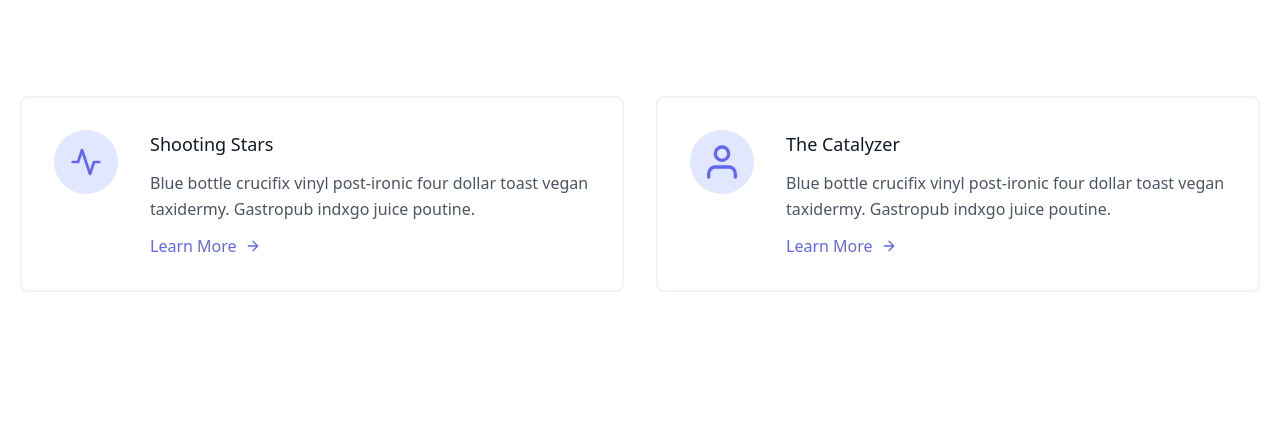
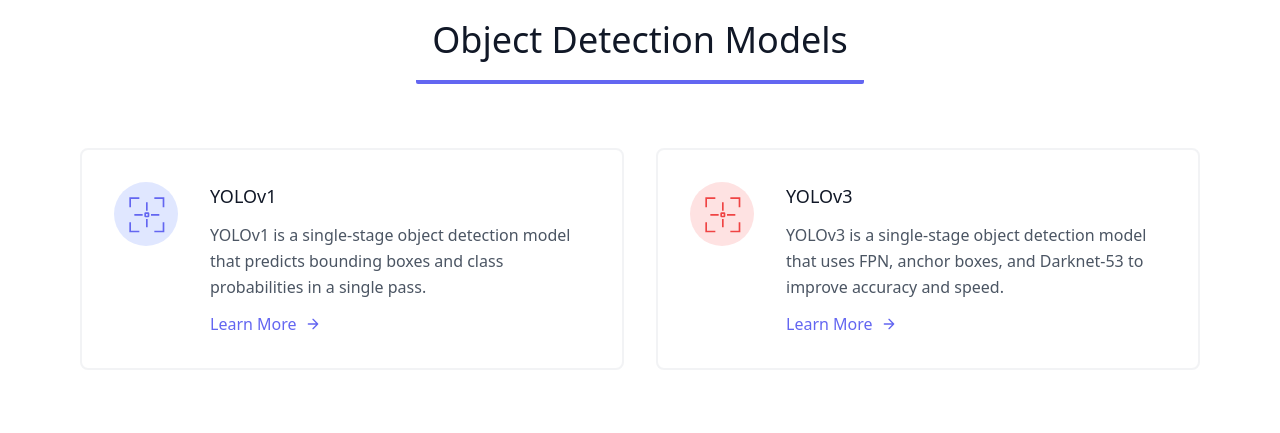
Before and after one commit to Nifdi01/object-hunter, a Django app: page /models/ in a window 1280 px wide. Shown: the part 80-513 px from the top of the page. Run offline with Django 4.2, Linux system fonts and the light colour scheme; some libraries are stand-ins or nearby versions.

Commit message:
OHGB-1: Added models to the model_list [front only]

```diff
--- a/objecthunter/account/templates/account/landing_page.html
+++ b/objecthunter/account/templates/account/landing_page.html
@@ -102,8 +102,7 @@
           class="ml-4 inline-flex text-gray-700 bg-gray-100 border-0 py-2 px-6 focus:outline-none hover:bg-gray-200 rounded text-lg">Login</a>
         {%else%}
         <a href="{% url 'model_list' %}"
-          class="inline-flex text-white bg-indigo-500 border-0 py-2 px-6 focus:outline-none hover:bg-indigo-600 rounded text-lg">Start
-          using the model</a>
+          class="inline-flex text-white bg-indigo-500 border-0 py-2 px-6 focus:outline-none hover:bg-indigo-600 rounded text-lg">Explore Models</a>
         {% endif %}
       </div>
     </div>
--- a/objecthunter/models/templates/models/model_list.html
+++ b/objecthunter/models/templates/models/model_list.html
@@ -2,21 +2,30 @@
 {% block title %}Models{% endblock title %}
 
 {% block content %}
+<div class='container text-center mt-5'>
+    <div class="inline-block px-4 border-b-4 border-indigo-500 rounded-sm">
+        <h1 class="title-font sm:text-4xl text-3xl pb-5 font-medium text-gray-900">Object Detection Models</h1>
+    </div>
+</div>
 <section class="text-gray-600 body-font">
-    <div class="container px-5 py-24 mx-auto flex flex-wrap">
+    <div class="container px-20 py-16 mx-auto flex flex-wrap">
         <div class="flex flex-wrap -m-4">
             <div class="p-4 lg:w-1/2 md:w-full">
                 <div class="flex border-2 rounded-lg border-gray-200 border-opacity-50 p-8 sm:flex-row flex-col">
-            <div class="w-16 h-16 sm:mr-8 sm:mb-0 mb-4 inline-flex items-center justify-center rounded-full bg-indigo-100 text-indigo-500 flex-shrink-0">
-              <svg fill="none" stroke="currentColor" stroke-linecap="round" stroke-linejoin="round" stroke-width="2" class="w-8 h-8" viewBox="0 0 24 24">
-                <path d="M22 12h-4l-3 9L9 3l-3 9H2"></path>
+                    <a href='#' class="group transition ease-in-out delay-150 duration-200 w-16 h-16 sm:mr-8 sm:mb-0 mb-4 inline-flex items-center justify-center rounded-full bg-indigo-100 text-indigo-500 flex-shrink-0 hover:bg-indigo-500 hover:text-white">
+                        <svg class='transition ease-in-out delay-150 duration-200 stroke-inherit group-hover:fill-white fill-indigo-500' stroke-linecap="round" width="40" height="40" viewBox="0 0 24 24" xmlns="http://www.w3.org/2000/svg">
+                            <path
+                                d="M2 17h1v5h5v1H2zm21 0h-1v5h-5v1h6zM3 3h5V2H2v6h1zm20-1h-6v1h5v5h1zm-9.75 12h-1.5a.75.75 0 0 1-.75-.75v-1.5a.75.75 0 0 1 .75-.75h1.5a.75.75 0 0 1 .75.75v1.5a.75.75 0 0 1-.75.75zM13 12h-1v1h1zm7 0h-5v1h5zm-10 0H5v1h5zm3 8v-5h-1v5zm-1-10h1V5h-1z" />
+                            <path fill="none" d="M0 0h24v24H0z" />
                         </svg>
-            </div>
+                    </a>
                     <div class="flex-grow">
-              <h2 class="text-gray-900 text-lg title-font font-medium mb-3">Shooting Stars</h2>
-              <p class="leading-relaxed text-base">Blue bottle crucifix vinyl post-ironic four dollar toast vegan taxidermy. Gastropub indxgo juice poutine.</p>
-              <a class="mt-3 text-indigo-500 inline-flex items-center">Learn More
-                <svg fill="none" stroke="currentColor" stroke-linecap="round" stroke-linejoin="round" stroke-width="2" class="w-4 h-4 ml-2" viewBox="0 0 24 24">
+                        <h2 class="text-gray-900 text-lg title-font font-medium mb-3">YOLOv1</h2>
+                        <p class="leading-relaxed text-base">YOLOv1 is a single-stage object detection model that
+                            predicts bounding boxes and class probabilities in a single pass.</p>
+                        <a href='#' class="transition ease-in-out delay-150 hover:scale-110 mt-3 text-indigo-500 inline-flex items-center hover:text-indigo-800 duration-200">Learn More
+                            <svg fill="none" stroke="currentColor" stroke-linecap="round" stroke-linejoin="round"
+                                stroke-width="2" class="w-4 h-4 ml-2" viewBox="0 0 24 24">
                                 <path d="M5 12h14M12 5l7 7-7 7"></path>
                             </svg>
                         </a>
@@ -25,17 +34,20 @@
             </div>
             <div class="p-4 lg:w-1/2 md:w-full">
                 <div class="flex border-2 rounded-lg border-gray-200 border-opacity-50 p-8 sm:flex-row flex-col">
-            <div class="w-16 h-16 sm:mr-8 sm:mb-0 mb-4 inline-flex items-center justify-center rounded-full bg-indigo-100 text-indigo-500 flex-shrink-0">
-              <svg fill="none" stroke="currentColor" stroke-linecap="round" stroke-linejoin="round" stroke-width="2" class="w-10 h-10" viewBox="0 0 24 24">
-                <path d="M20 21v-2a4 4 0 00-4-4H8a4 4 0 00-4 4v2"></path>
-                <circle cx="12" cy="7" r="4"></circle>
+                    <a href="#" class="group transition ease-in-out delay-150 duration-200 hover:bg-red-500 w-16 h-16 sm:mr-8 sm:mb-0 mb-4 inline-flex items-center justify-center rounded-full bg-red-100 text-indigo-500 flex-shrink-0">
+                        <svg class='transition ease-in-out delay-150 duration-200 stroke-inherit group-hover:fill-white fill-red-500' stroke-linecap="round" width="40" height="40"
+                            viewBox="0 0 24 24" xmlns="http://www.w3.org/2000/svg">
+                            <path
+                                d="M2 17h1v5h5v1H2zm21 0h-1v5h-5v1h6zM3 3h5V2H2v6h1zm20-1h-6v1h5v5h1zm-9.75 12h-1.5a.75.75 0 0 1-.75-.75v-1.5a.75.75 0 0 1 .75-.75h1.5a.75.75 0 0 1 .75.75v1.5a.75.75 0 0 1-.75.75zM13 12h-1v1h1zm7 0h-5v1h5zm-10 0H5v1h5zm3 8v-5h-1v5zm-1-10h1V5h-1z" />
+                            <path fill="none" d="M0 0h24v24H0z" />
                         </svg>
-            </div>
+                    </a>
                     <div class="flex-grow">
-              <h2 class="text-gray-900 text-lg title-font font-medium mb-3">The Catalyzer</h2>
-              <p class="leading-relaxed text-base">Blue bottle crucifix vinyl post-ironic four dollar toast vegan taxidermy. Gastropub indxgo juice poutine.</p>
-              <a class="mt-3 text-indigo-500 inline-flex items-center">Learn More
-                <svg fill="none" stroke="currentColor" stroke-linecap="round" stroke-linejoin="round" stroke-width="2" class="w-4 h-4 ml-2" viewBox="0 0 24 24">
+                        <h2 class="text-gray-900 text-lg title-font font-medium mb-3">YOLOv3</h2>
+                        <p  class="leading-relaxed text-base">YOLOv3 is a single-stage object detection model that uses FPN, anchor boxes, and Darknet-53 to improve accuracy and speed.</p>
+                        <a href='#' class="transition ease-in-out delay-150 hover:scale-110 mt-3 text-indigo-500 inline-flex items-center hover:text-indigo-800 duration-200">Learn More
+                            <svg fill="none" stroke="currentColor" stroke-linecap="round" stroke-linejoin="round"
+                                stroke-width="2" class="w-4 h-4 ml-2" viewBox="0 0 24 24">
                                 <path d="M5 12h14M12 5l7 7-7 7"></path>
                             </svg>
                         </a>
@@ -45,4 +57,5 @@
         </div>
     </div>
 </section>
+
 {% endblock content %}
```
Lines whose indentation alone changed are shown as unchanged.
